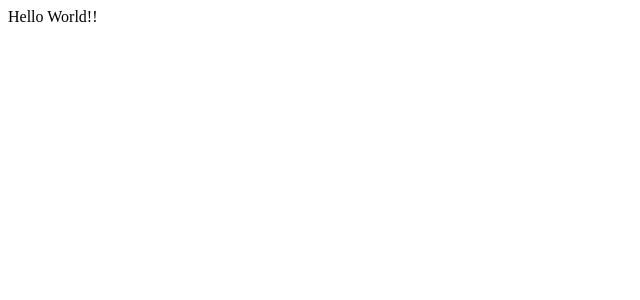
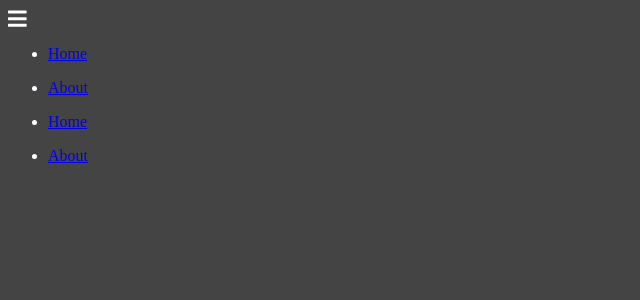
Before and after one commit to khusroohayat/rt-portfolio, a React app: page / in a window 1280 px wide. Shown: the top 300 px of the page, without its empty margins (0-640 px from the left). Built offline with nearby package versions, Linux system fonts and the light colour scheme.

Commit message:
iniial workflow added

```diff
--- /dev/null
+++ b/scss/main.scss
@@ -0,0 +1,6 @@
+$primary-color: #444;
+
+body {
+  background: $primary-color;
+  color: #fff;
+}
--- a/src/components/App.js
+++ b/src/components/App.js
@@ -1,11 +1,54 @@
-import React, { Component } from 'react';
+import React, { Component } from "react";
+import { FontAwesomeIcon } from "@fortawesome/react-fontawesome";
+import { faBars } from "@fortawesome/free-solid-svg-icons";
+
+function Nav() {
+    return (
+        <nav className="menu show">
+        <div className="menu-branding show">
+          <div className="portrait show" />
+        </div>
+        <ul className="menu-nav show">
+          <li className="nav-item current show">
+            <a href="index.html" className="nav-link show">
+              Home
+            </a>
+          </li>
+        </ul>
+        <ul className="menu-nav show">
+          <li className="nav-item current show">
+            <a href="index.html" className="nav-link show">
+              About
+            </a>
+          </li>
+        </ul>
+      </nav>
+    )
+}
+
+function Header() {
+  return (
+    <header>
+      <div className="menu-btn">
+        <FontAwesomeIcon icon={faBars} size="lg" />
+      </div>
+      <Nav />
+    </header>
+  );
+}
+
+
 
 class App extends Component {
-    render() {
-        return (
-             <div>Hello World!!</div>
-        );
-    }
+  render() {
+    return (
+      <div>
+        {/* <Nav /> */}
+        <Header />
+        <Nav />
+      </div>
+    );
+  }
 }
 
 export default App;
--- /dev/null
+++ b/src/css/main.css
@@ -0,0 +1,3 @@
+body {
+  background: #444;
+  color: #fff; }
--- a/src/index.html
+++ b/src/index.html
@@ -3,7 +3,7 @@
 <head>
     <meta charset="utf-8" />
     <meta http-equiv="X-UA-Compatible" content="IE=edge">
-    <title>Portfolio App</title>
+    <title>Welcome To My Portfolio</title>
 </head>
 <body>
     <div id="app"></div>
--- a/src/index.js
+++ b/src/index.js
@@ -1,5 +1,6 @@
-import React from 'react';
-import ReactDOM from 'react-dom';
-import App from './components/App'
+import React from "react";
+import ReactDOM from "react-dom";
+import App from "./components/App";
+require("./css/main.css");
 
-ReactDOM.render(<App />, document.getElementById('app'))
+ReactDOM.render(<App />, document.getElementById("app"));
--- a/webpack.config.js
+++ b/webpack.config.js
@@ -10,12 +10,24 @@ module.exports = {
     module: {
         rules: [
             {
-                test: /\.js$/,
+                test: /\.jsx?$/,
                 exclude: /node_modules/,
                 use: {
                     loader: 'babel-loader'
                 }
-            }
+            },
+            { test : /\.css$/, use: [ 'style-loader', 'css-loader' ]},
+            {
+                test: /\.(png|jpg|gif)$/,
+                use: [
+                  {
+                    loader: 'url-loader',
+                    options: {
+                      limit: 8192
+                    }
+                  }
+                ]
+              }
         ]
     },
     plugins: [
```
Also changed, not shown: package.json (+11 -1 lines), 2 other files (tests, documents, lock files or other folders).
